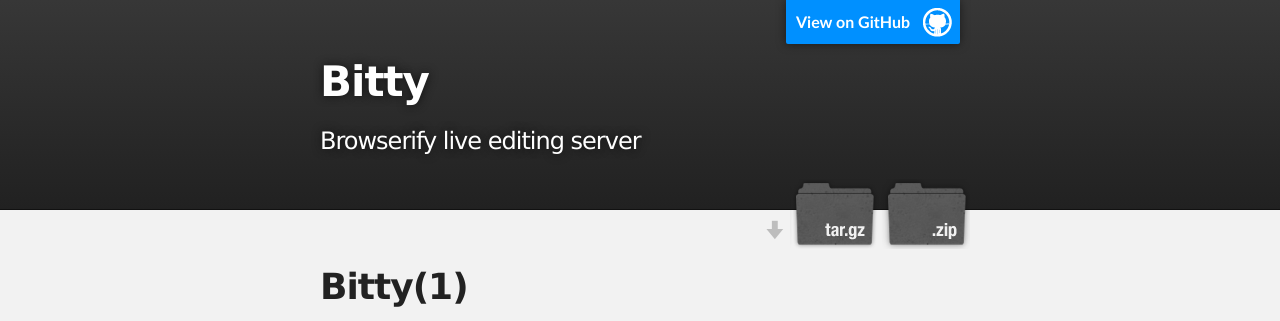
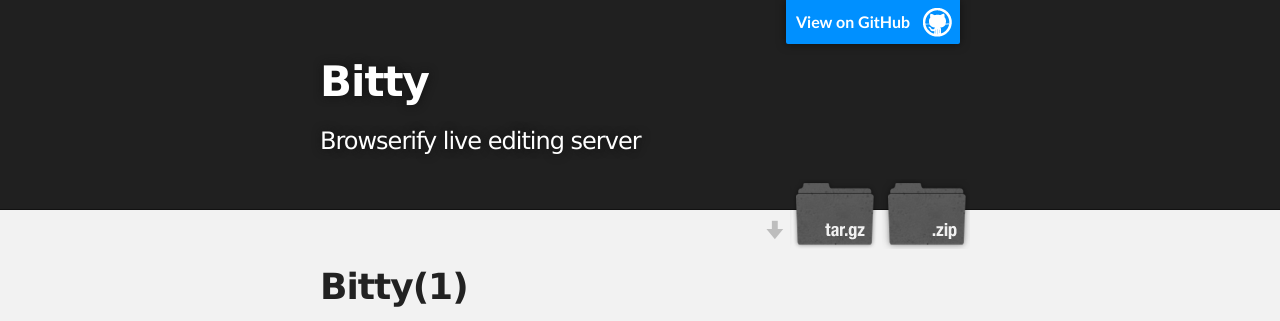
Before and after one commit to caspervonb/bitty, a plain HTML site: page index.html in a window 1280 px wide. Shown: the top 321 px of the page. Drawn offline with Linux system fonts and the light colour scheme.

Commit message:
Update stylesheet.css

```diff
--- a/stylesheets/stylesheet.css
+++ b/stylesheets/stylesheet.css
@@ -287,12 +287,7 @@
 }
 
 #header_wrap {
-  background: #212121;
-  background: -moz-linear-gradient(top, #373737, #212121);
-  background: -webkit-linear-gradient(top, #373737, #212121);
-  background: -ms-linear-gradient(top, #373737, #212121);
-  background: -o-linear-gradient(top, #373737, #212121);
-  background: linear-gradient(top, #373737, #212121);
+  background: #202020;
 }
 
 #header_wrap .inner {
```
